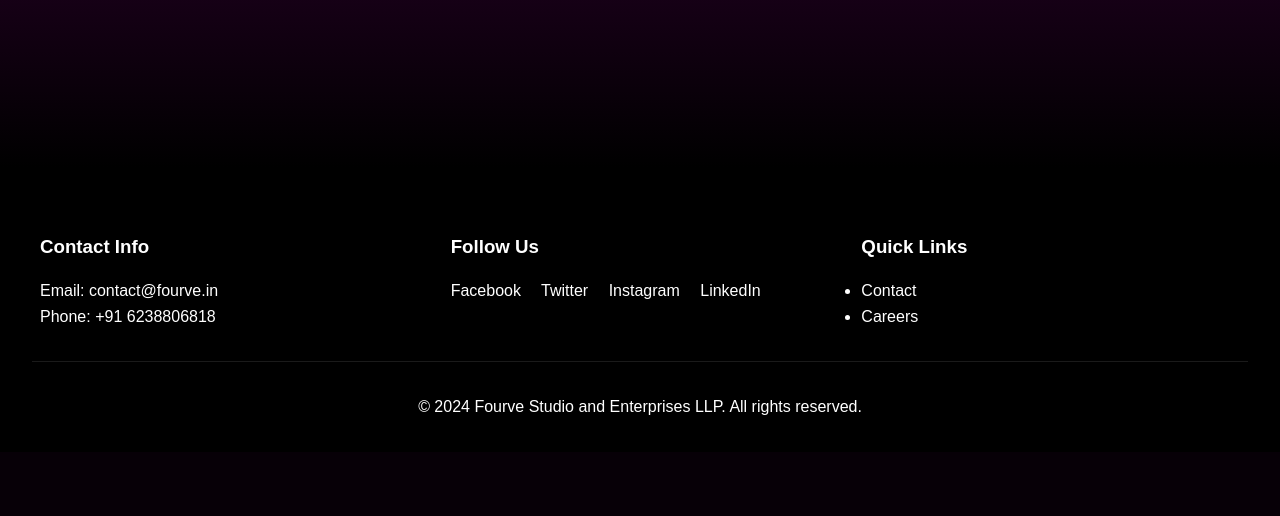
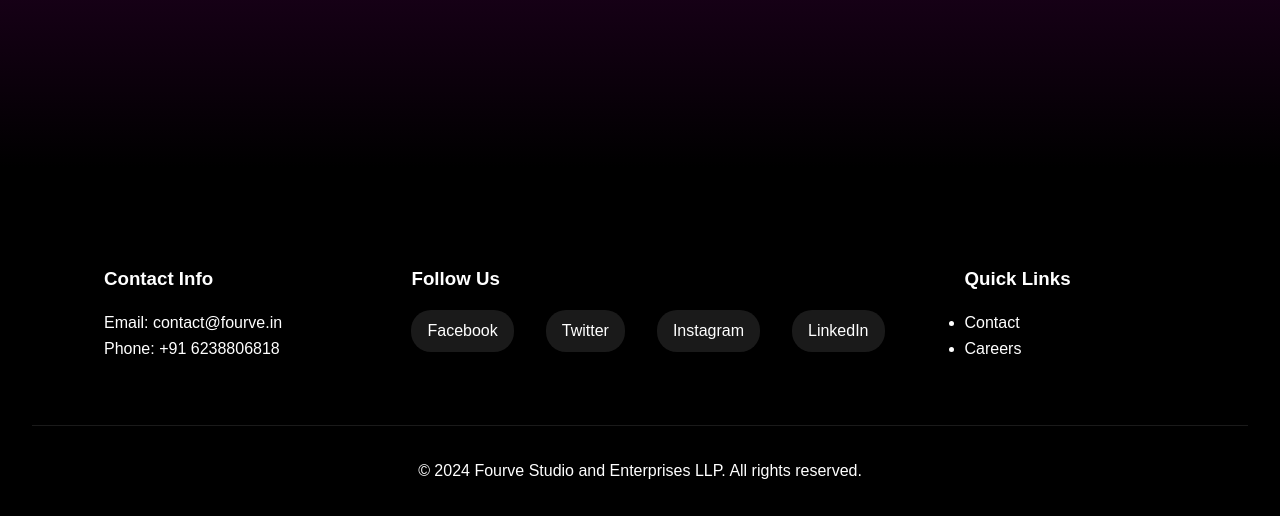
Before and after one commit to abinroy04/Fourve, a Flask app: page /admin/dashboard in a window 1280 px wide. Shown: the part 632-1148 px from the top of the page. Before the commit the page ends 1047 px from the top, so only its background shows below. Run offline with Flask 3, Linux system fonts and the light colour scheme; the visitor is signed in with stand-in values (Sample User, id 1); data that the repository does not hold is empty.

Commit message:
Update base.html

```diff
--- a/templates/base.html
+++ b/templates/base.html
@@ -4,7 +4,6 @@
     <meta charset="UTF-8">
     <meta name="viewport" content="width=device-width, initial-scale=1.0">
     <title>{% block title %}Fourve{% endblock %}</title>
-    <!-- Add these lines below meta tags -->
     <link rel="icon" type="image/x-icon" href="{{ url_for('static', filename='images/favicon.ico') }}">
     <link rel="apple-touch-icon" sizes="180x180" href="{{ url_for('static', filename='images/apple-touch-icon.png') }}">
     <link rel="icon" type="image/png" sizes="32x32" href="{{ url_for('static', filename='images/favicon-32x32.png') }}">
@@ -47,6 +46,53 @@
             z-index: 1;
             animation: fadeIn 1s ease-out;
         }
+        .social-links {
+        display: flex;
+        gap: 1rem;
+        margin-top: 1rem;
+    }
+
+    .social-links a {
+        color: white;
+        text-decoration: none;
+        transition: all 0.3s ease;
+        padding: 0.5rem 1rem;
+        border-radius: 20px;
+        background: rgba(255, 255, 255, 0.1);
+    }
+
+    .social-links a:hover {
+        background: rgba(255, 255, 255, 0.2);
+        transform: translateY(-2px);
+    }
+
+    .footer-content {
+        display: flex;
+        justify-content: space-between;
+        align-items: flex-start;
+        padding: 2rem;
+        gap: 2rem;
+    }
+
+    .footer-section {
+        flex: 1;
+        margin-left: 2rem;
+    }
+
+    .footer-section:last-child {
+        text-align: left;
+    }
+
+    @media (max-width: 768px) {
+        .footer-content {
+            flex-direction: column;
+            text-align: center;
+        }
+
+        .footer-section:last-child {
+            text-align: center;
+        }
+    }
     </style>
     {% block extra_css %}{% endblock %}
 </head>
@@ -95,11 +141,11 @@
             <div class="footer-section">
                 <h3>Follow Us</h3>
                 <div class="social-links">
-                    <a href="#" target="_blank" rel="noopener noreferrer">Facebook</a>
-                    <a href="#" target="_blank" rel="noopener noreferrer">Twitter</a>
-                    <a href="#" target="https://www.instagram.com/4ve.dn/" rel="noopener noreferrer">Instagram</a>
-                    <a href="#" target="_blank" rel="noopener noreferrer">LinkedIn</a>
-                </div>
+                    <a href="https://www.facebook.com/fourvestudio" target="_blank" rel="noopener noreferrer">Facebook</a>
+                    <a href="https://twitter.com/fourvestudio" target="_blank" rel="noopener noreferrer">Twitter</a>
+                    <a href="https://www.instagram.com/4ve.dn/" target="_blank" rel="noopener noreferrer">Instagram</a>
+                    <a href="https://www.linkedin.com/company/fourvestudio" target="_blank" rel="noopener noreferrer">LinkedIn</a>
+            </div>
             </div>
             <div class="footer-section">
                 <h3>Quick Links</h3>
```
